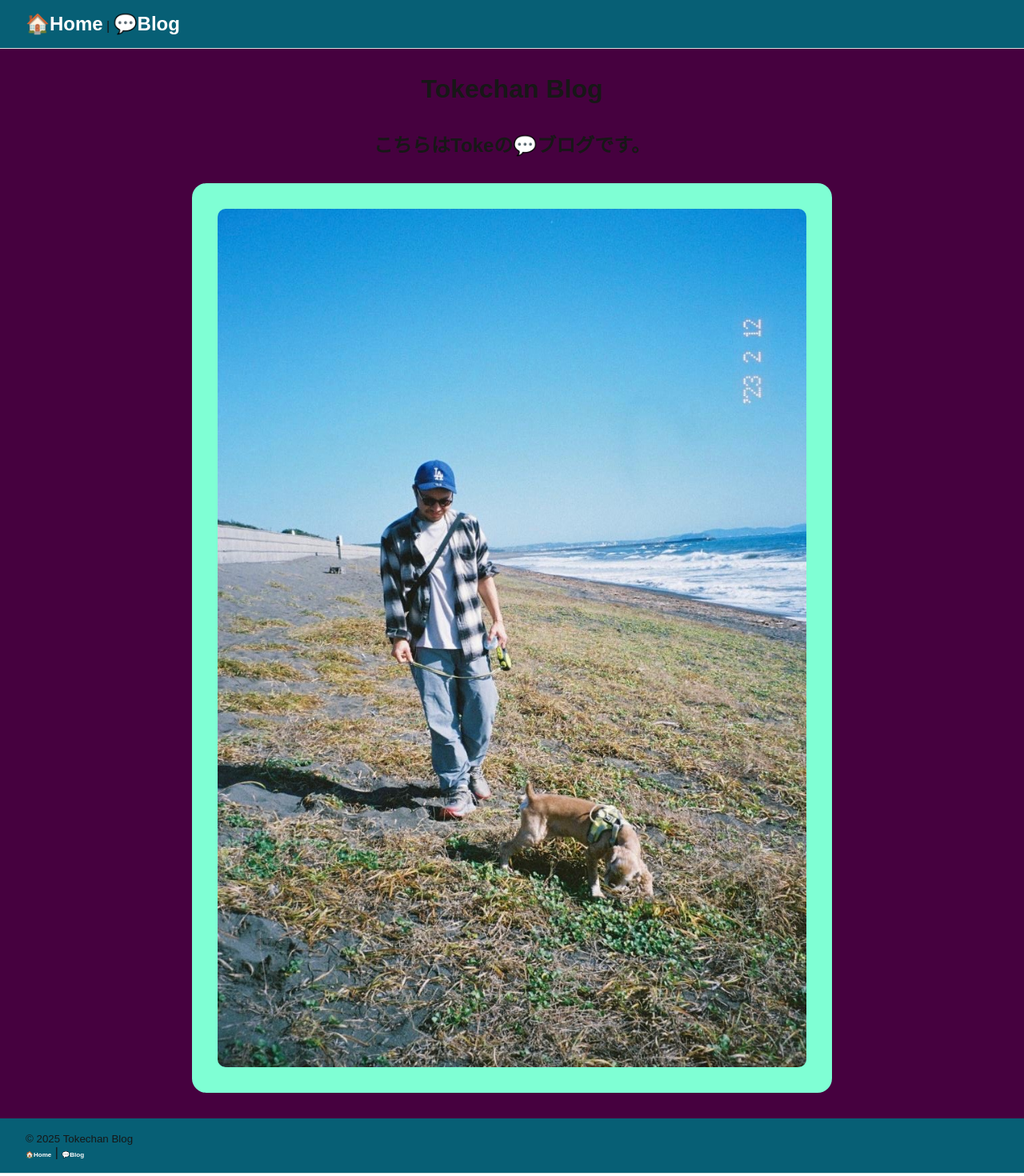
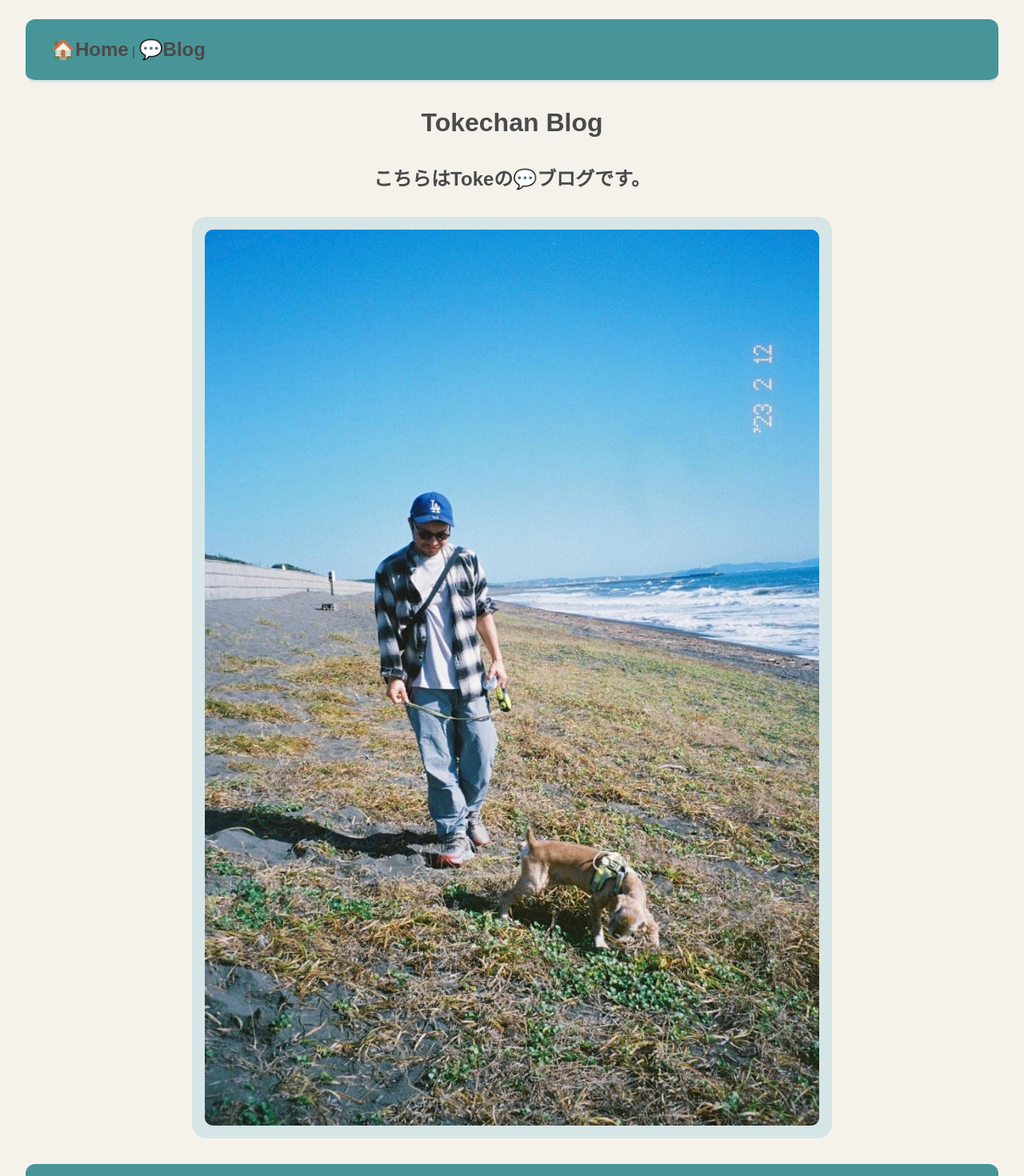
Before and after one commit to tokechan/tokechan-blog, a Next.js app in the folder tokechan-blog/: page / in a window 1280 px wide. Shown: the top 1470 px of the page at 80% size. Built offline with nearby package versions, Linux system fonts and the light colour scheme.

Commit message:
Fix:thema color

```diff
--- a/tokechan-blog/app/Home.module.css
+++ b/tokechan-blog/app/Home.module.css
@@ -25,7 +25,7 @@
 
 .description {
     text-align: center;
-    color: #666;
+    color: #C7605E;
     font-size: 0.9rem;
     margin: 1rem 0;
     font-style: italic;
@@ -36,6 +36,7 @@
   justify-content: space-between;
   align-items: center;
   padding: 1.2rem 2rem;
+  border-radius: 12;
 }
 
 /* スマホ時の表示 */
@@ -54,18 +55,18 @@
 
 .container {
   max-width: 800px;
-  background-color: aquamarine;
+  background-color: #D6E6E7 ;
   display: flex;
   justify-content: center;
   align-items: center;
   margin: 2rem auto;
-  padding: 2rem;
+  padding: 1rem;
   border-radius: 18px;
 }
 /* スマホ時の表示 */
 @media (max-width: 768px) {
   .container {
-    width: 98vw;
+    width: 86vw;
     height: auto;
     min-width: unset;
     max-width: 100vw;
--- a/tokechan-blog/app/blog/list/BlogList.module.css
+++ b/tokechan-blog/app/blog/list/BlogList.module.css
@@ -1,6 +1,6 @@
 .article {
     padding: 2rem;
-    background-color: #925a8d;
+    background-color: #F5F2EC;
     margin: 0 auto;
 }
 
--- a/tokechan-blog/app/globals.css
+++ b/tokechan-blog/app/globals.css
@@ -1,12 +1,12 @@
 :root {
-  --background: #ffffff;
-  --foreground: #171717;
+  --background: #F5F2EC;
+  --foreground: #4A4A4A;
 }
 
 @media (prefers-color-scheme: dark) {
   :root {
-    --background: #0a0a0a;
-    --foreground: #ededed;
+    --background: #2B2B2B;
+    --foreground: #B0B0B0;
   }
 }
 
--- a/tokechan-blog/app/layout.module.css
+++ b/tokechan-blog/app/layout.module.css
@@ -2,10 +2,11 @@
     display: flex;
     flex-direction: column;
     min-height: 100vh;
+    padding: 1.5rem 2rem;
 }
 
 .main {
-    background-color: #46013f;
+    /* background-color: #dcdac5; */
     flex: 1;
 }
 
--- a/tokechan-blog/components/Footer.tsx
+++ b/tokechan-blog/components/Footer.tsx
@@ -3,18 +3,23 @@ import Link from "next/link";
 import styled from "styled-components";
 
 
-
 const StyledFooter = styled.footer`
-    padding: 1rem 2rem;
-    background-color:rgb(7, 95, 117);
-    border-bottom: 1px solid #ddd;
+    padding: 1.5rem 2rem;
+    background-color:#489599;
+    border-bottom: 3px solid #D6E6E7;
+    border-radius: 12px;
+    }
 `;
 
 const StyledLink = styled(Link)`
     text-decoration: none;
     font-weight: bold;
-    font-size: 0.5rem;
-    color: #fff;
+    font-size: 1rem;
+    color: #4A4A4A;
+    transition: text-decoration 0.3s;
+    &:hover {
+        text-decoration: underline;
+    }
 `;
 export default function Footer() {
     return (
--- a/tokechan-blog/components/Header.tsx
+++ b/tokechan-blog/components/Header.tsx
@@ -4,16 +4,22 @@ import Link from "next/link";
 import styled from "styled-components";
 
 const StyledHeader = styled.header`
-    padding: 1rem 2rem;
-    background-color:rgb(7, 95, 117);
-    border-bottom: 1px solid #ddd;
+    padding: 1.5rem 2rem;
+    background-color:#489599;
+    border-bottom: 3px solid #D6E6E7;
+    border-radius: 12px;
 `;
 
 const StyledLink = styled(Link)`
     text-decoration: none;
     font-weight: bold;
     font-size: 1.5rem;
-    color: #fff;
+    color: #4A4A4A;
+    transition: text-decoration 0.3s;
+
+    &:hover {
+        text-decoration: underline;
+    }
 `;
 
 export default function Header() {
--- a/tokechan-blog/components/PostItem.tsx
+++ b/tokechan-blog/components/PostItem.tsx
@@ -36,7 +36,7 @@ const PostItemContainer = styled.li`
     padding: 1rem;
     border: 1px solid #ddd;
     border-radius: 7px;
-    background: #fff;
+    background: #F5F2EC;
     transition: box-shadow 0.3s ease;
 
     &:hover {
--- a/tokechan-blog/components/Tag.tsx
+++ b/tokechan-blog/components/Tag.tsx
@@ -8,13 +8,13 @@ type Props = {
 };
 
 const TagWrapper = styled.span`
-    background-color: #eee;
+    background-color: #C7605E;
     padding: 0.2rem 0.6rem;
     border-radius: 0.8rem;
     margin-right: 0.5rem;
     font-size: 0.8rem;
     display: inline-block;
-    color: #333;
+    color: #4A4A4A;
     font-weight: bold;
 `;
 
```
Also changed, not shown: tokechan-blog/app/MarkdownWrapper.tsx (+4 -5 lines), tokechan-blog/app/blog/[slug]/BlogPost.module.css (+11 -5 lines), tokechan-blog/components/Breadcrumb.tsx (+4 -4 lines).
